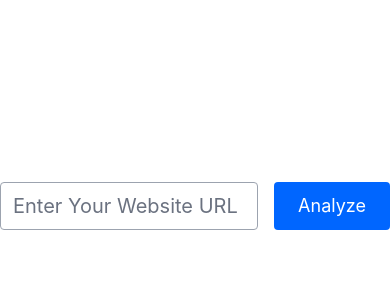
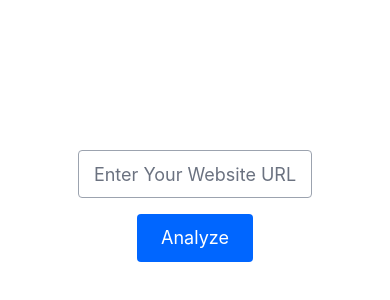
Before and after one commit to Trevor-M-Williams/reports, a Next.js app: page / in a window 390 px wide. Shown: the part 208-508 px from the top of the page. Built offline with nearby package versions, Linux system fonts and the light colour scheme.

Commit message:
input  style

```diff
--- a/pages/index.js
+++ b/pages/index.js
@@ -30,13 +30,13 @@ export default function Home() {
         ref={inputRef}
         className="absolute inset-0 flex flex-col items-center justify-center opacity-0 transition-opacity duration-500"
       >
-        <div className="flex">
+        <div className="flex flex-col items-center justify-center sm:flex-row">
           <input
             type="text"
             placeholder="Enter Your Website URL"
-            className="w-3/4 max-w-lg h-12 text-xl border border-gray-400 rounded focus:border-blue-500"
+            className="w-[60vw] max-w-2xl h-12 text-lg border border-gray-400 rounded placeholder:text-center focus:border-blue-500"
           />
-          <button className="ml-4 h-12 px-6 bg-[#0066ff] text-lg text-white hover:shadow rounded">
+          <button className="mt-4 sm:ml-4 sm:mt-0 h-12 px-6 bg-[#0066ff] text-lg text-white hover:shadow rounded">
             Analyze
           </button>
         </div>
```
